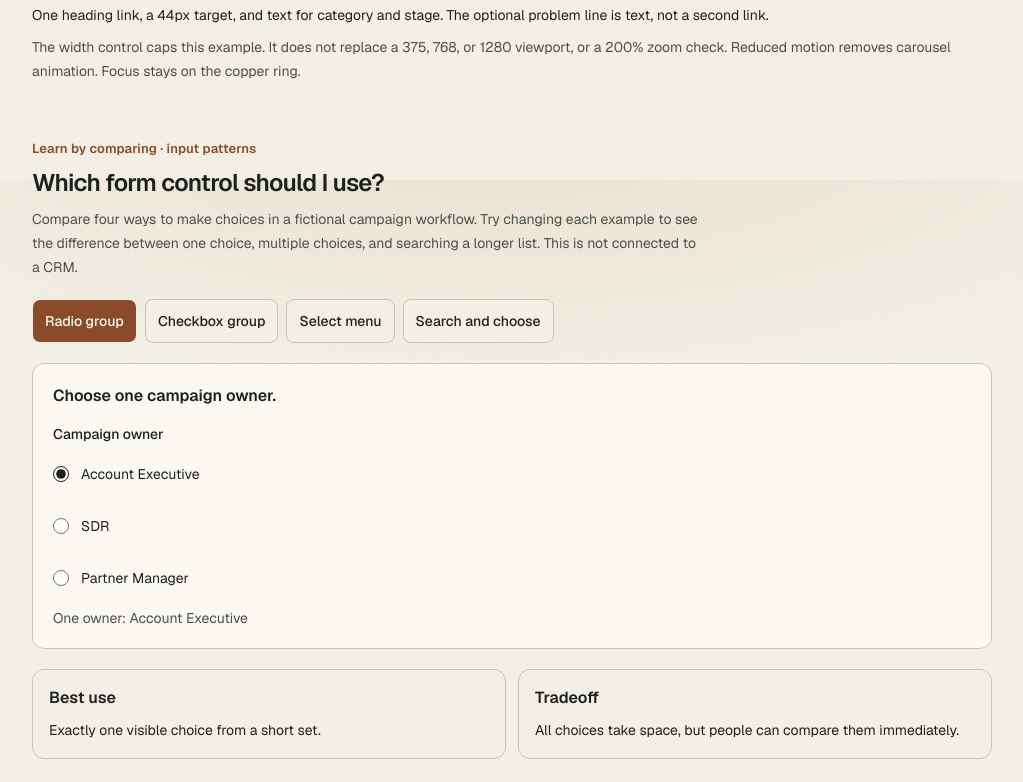
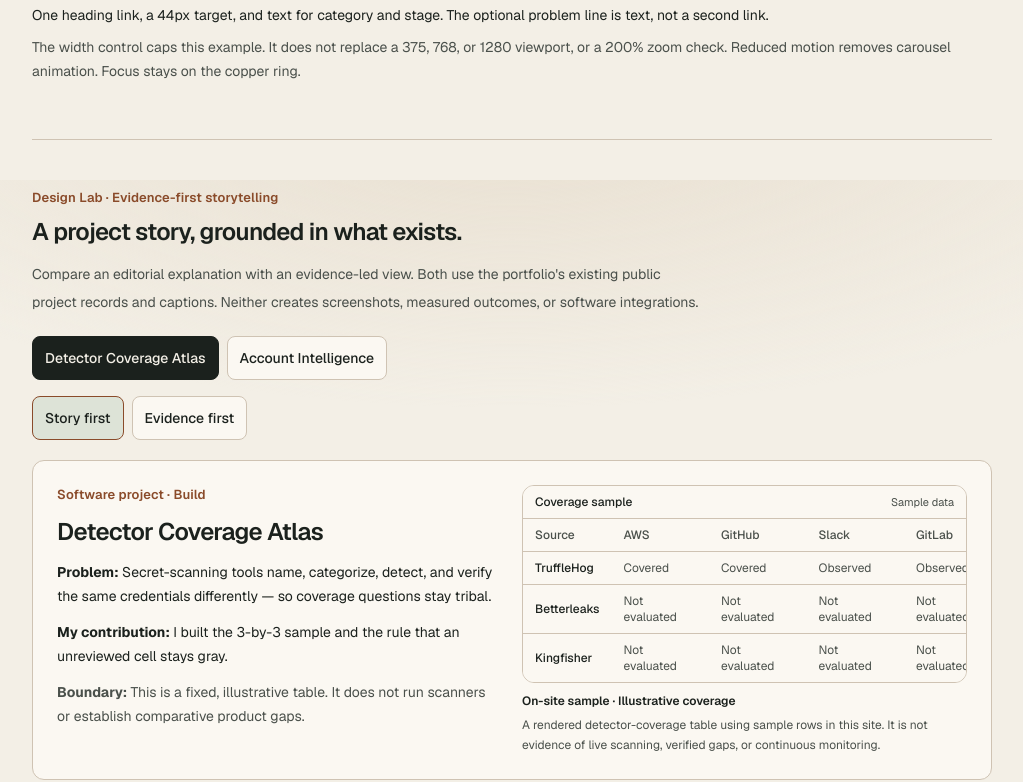
Before and after one commit to heyfunwhoa/byjoyaing-portfolio, a Next.js app: page /design-lab in a window 1280 px wide. Shown: the part 6220-7002 px from the top of the page, without its empty margins (128-1151 px from the left). Built offline with nearby package versions, Linux system fonts and the light colour scheme.

Commit message:
feat(design-lab): mount evidence storytelling comparison

```diff
--- a/app/design-lab/page.tsx
+++ b/app/design-lab/page.tsx
@@ -16,6 +16,7 @@ import { DataDisplayComparison } from "@/components/design-lab/data-display-comp
 import { DashboardCompositionComparison } from "@/components/design-lab/dashboard-composition-comparison";
 import { NavigationPatternComparison } from "@/components/design-lab/navigation-pattern-comparison";
 import { ProjectDiscoveryComparison } from "@/components/design-lab/project-discovery-comparison";
+import { CaseStudyEvidenceComparison } from "@/components/design-lab/case-study-evidence-comparison";
 import { BrandAvatar } from "@/components/brand-avatar";
 import { CapabilityOrbit } from "@/components/capability-orbit";
 import { CollectionBreadcrumb } from "@/components/collection-breadcrumb";
@@ -171,6 +172,7 @@ export default function DesignLabPage() {
         <GuidedPracticeExplorer />
         <ComponentLearning />
         <ProjectDiscoveryComparison />
+        <CaseStudyEvidenceComparison />
         <div id="guided-form-controls" className="scroll-mt-24">
           <FormPatternComparison />
         </div>
```
